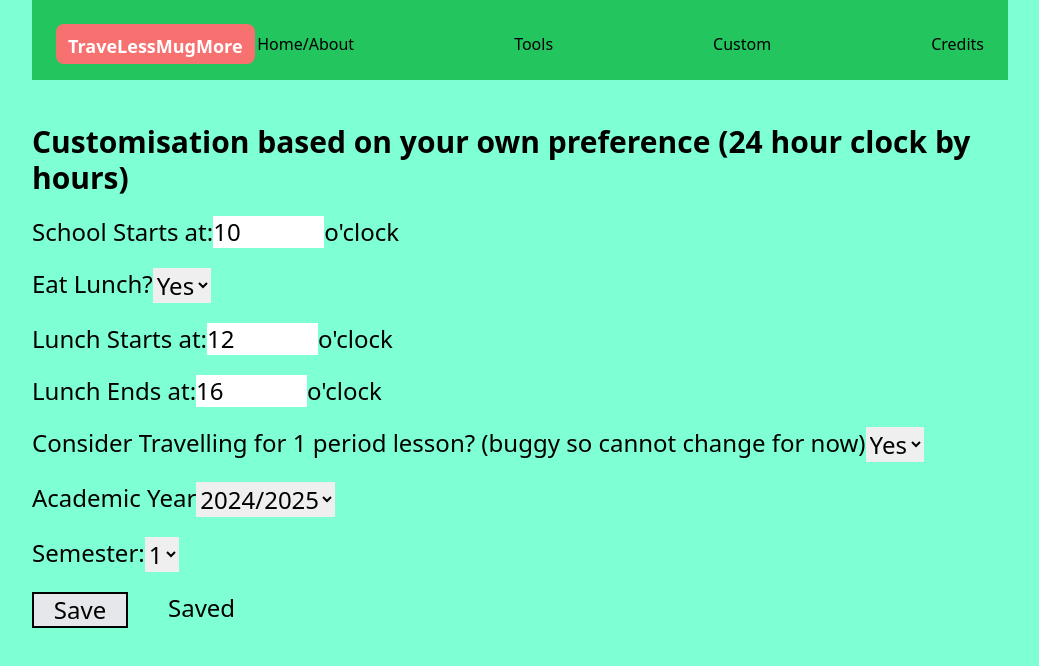
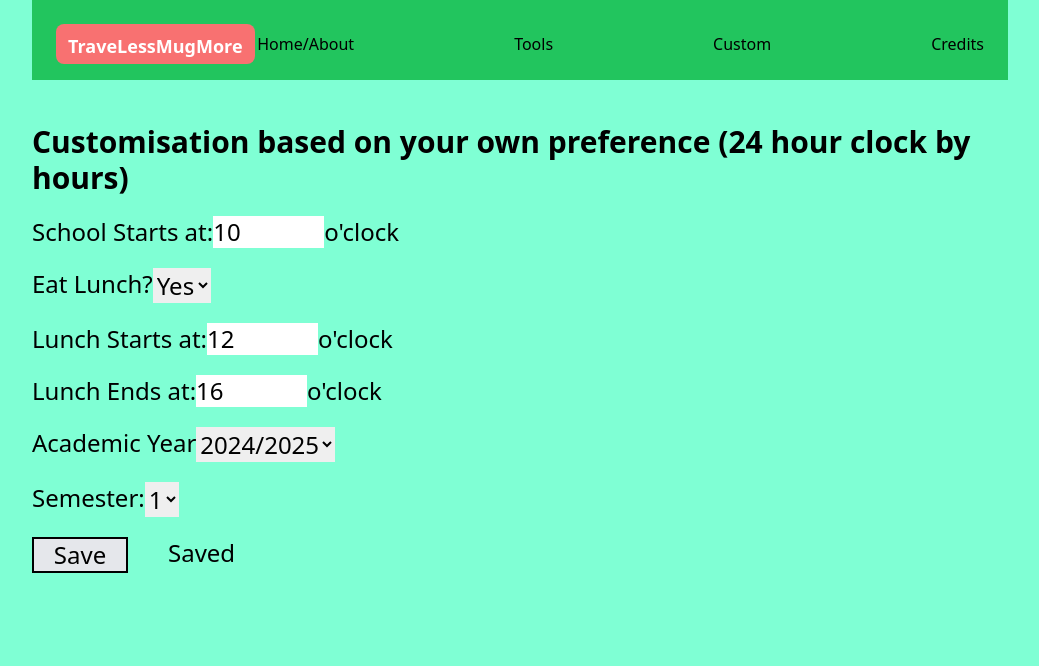
Before and after one commit to FooChao/TraveLessMugMore, a React (Vite) app: page /Custom in a window 1280 px wide. Shown: the top 666 px of the page, without its empty margins (120-1159 px from the left). Built offline with nearby package versions, Linux system fonts and the light colour scheme.

Commit message:
Thirty-fifth Commit: Minor UI change

```diff
--- a/src/pages/CustomPage.jsx
+++ b/src/pages/CustomPage.jsx
@@ -76,7 +76,7 @@ const CustomPage = () => {
                     </p>
                 </div>
 
-                <div className="flex mb-5">
+                <div className="flex mb-5 hidden">
                     <p className="text-2xl">
                         Consider Travelling for 1 period lesson? (buggy so cannot change for now)
                     </p>
--- a/src/pages/ToolsPage.jsx
+++ b/src/pages/ToolsPage.jsx
@@ -187,7 +187,7 @@ const ToolsPage = () => {
       <form className="flex items-center justify-between bg-green-400 mb-3 mx-0 px-0" onSubmit={addModules}>
         <h1 className="ml-3 text-3xl font-bold"> Modules</h1>
         <div className="float-right">
-          <input type="text" id="modulesAdded" placeholder="Modules to add"         className="min-w-32 py-3 ml-auto"/>
+          <input type="text" id="modulesAdded" placeholder="Enter Module Code"         className="min-w-32 py-3 ml-auto"/>
           <button className="bg-red-500 hover:bg-orange-400 px-5 py-3 float-right ml-auto" type="submit" >
               + Add
           </button>
```
